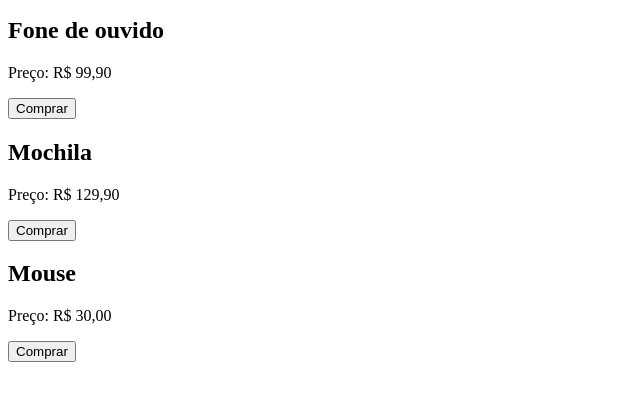
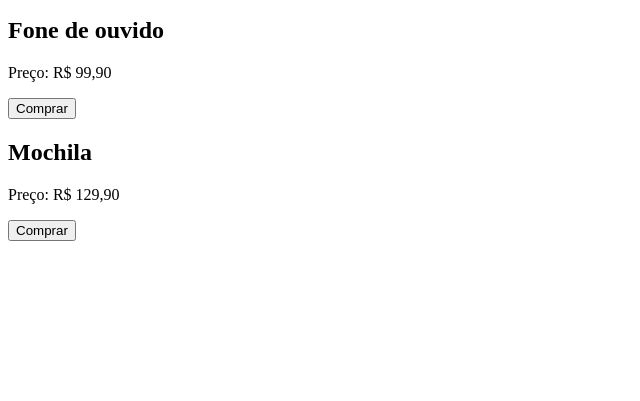
Before and after one commit to igorccmachado/LojaVirtual, a plain HTML site: page index.html in a window 1280 px wide. Shown: the part 101-502 px from the top of the page, without its empty margins (0-640 px from the left). Drawn offline with Linux system fonts and the light colour scheme.

Commit message:
Revert "Novas funcionalidades completas"
This reverts commit 6a49dea911bcfe73fdcb935ec9cbaa41171df0cc.

```diff
--- a/index.html
+++ b/index.html
@@ -16,9 +16,5 @@
   <h2>Mochila</h2>
   <p>Preço: R$ 129,90</p>
   <button>Comprar</button>
-
-   <h2>Mouse</h2>
-  <p>Preço: R$ 30,00</p>
-  <button>Comprar</button>
 </body>
 </html>
```
Also changed, not shown: pagina1.html (deleted), pagina2.html (deleted).
